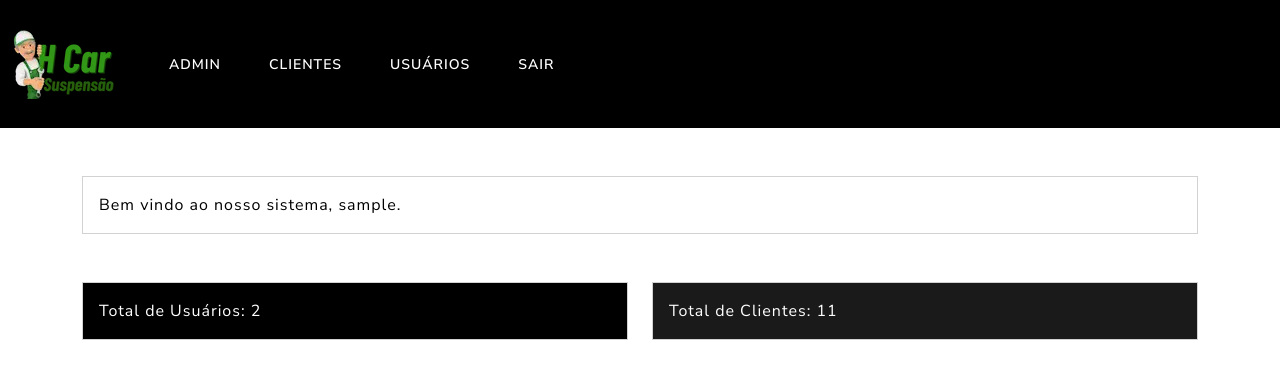
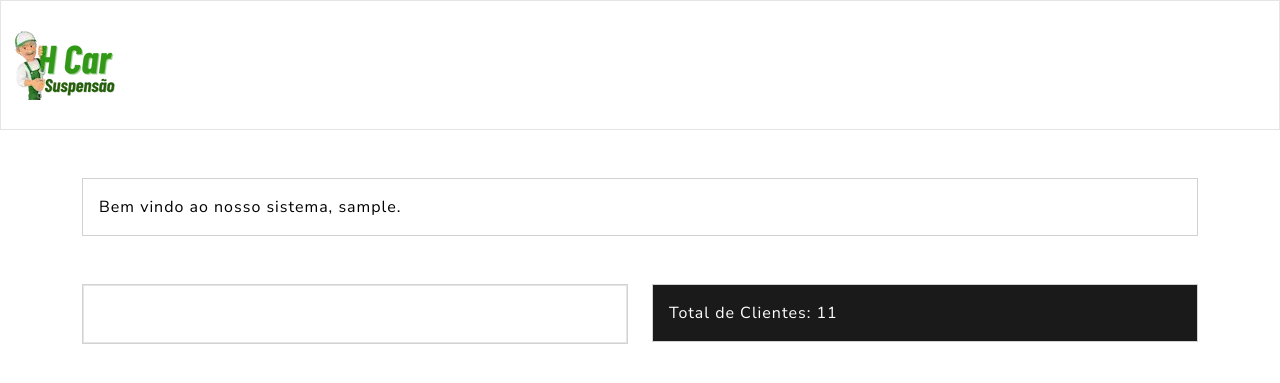
Before and after one commit to pedrosouzarp/sisteminha, a Flask app: page /admin in a window 1280 px wide. Shown: the top 383 px of the page. Run offline with Flask 3, Linux system fonts and the light colour scheme; a user stored in the database is signed in; data comes from the database, SQL or seed files in the repository; some libraries are stand-ins or nearby versions.

Commit message:
bg black to light

```diff
--- a/templates/admin.html
+++ b/templates/admin.html
@@ -10,7 +10,7 @@
 
 <body>
     <header>
-        <nav class="navbar navbar-expand-lg bg-black">
+        <nav class="navbar navbar-expand-lg bg-light">
             <div class="container-fluid">
                 <a class="navbar-brand pr-6 pl-10" href="https://hcarsys.prostart.com.br/"><img  alt="logo" src="https://hcarsys.prostart.com.br/static/img/logo_hcar.webp" style="height: 70px;"></a>
                 <button class="navbar-toggler" type="button" data-bs-toggle="collapse" data-bs-target="#navbarNav"
@@ -82,7 +82,7 @@
                             <div class="row">
                                 <div class="col-6">
                                     <div class="card">
-                                        <div class="card-body bg-black text-white" id="total-usuarios">
+                                        <div class="card-body bg-light text-white" id="total-usuarios">
                                             Total Usuários: 0.
                                         </div>
                                     </div>
--- a/templates/home.html
+++ b/templates/home.html
@@ -10,7 +10,7 @@
 
 <body>
     <header>
-        <nav class="navbar navbar-expand-lg bg-black">
+        <nav class="navbar navbar-expand-lg bg-light">
             <div class="container-fluid">
                 <a class="navbar-brand pr-6 pl-10" href="https://hcarsys.prostart.com.br/"><img alt="logo" src="https://hcarsys.prostart.com.br/static/img/logo_hcar.webp" style="height: 70px;"></a>
                 <button class="navbar-toggler" type="button" data-bs-toggle="collapse" data-bs-target="#navbarNav"
```
